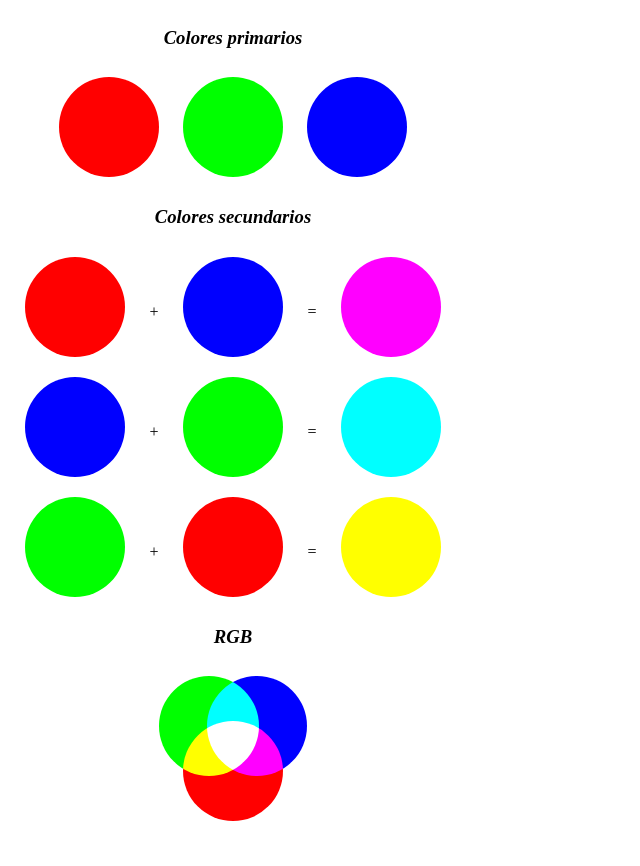
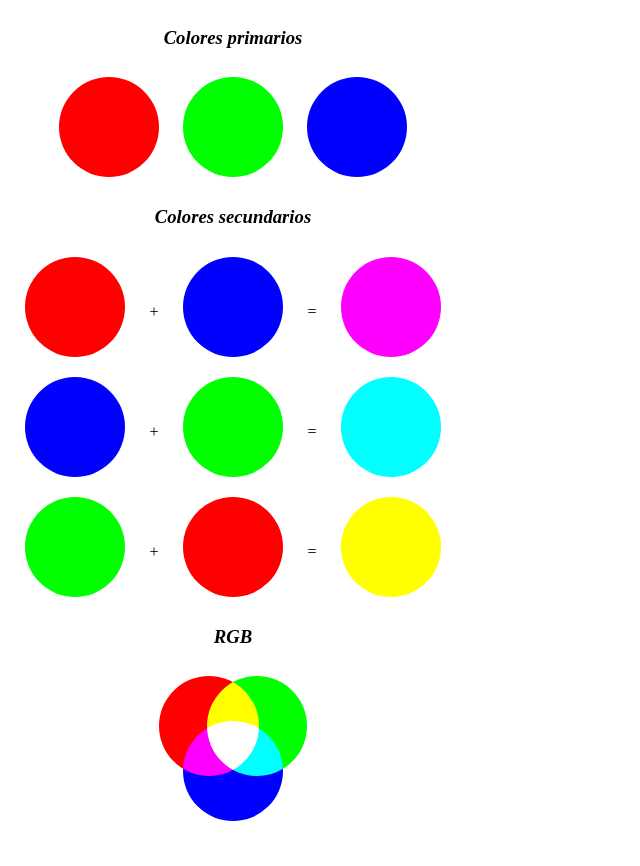
Before and after one commit to LiaPuigmi/cssExercises, a plain HTML site: page ejercicioColores.html in a window 1280 px wide. Shown: the whole page, without its empty margins (0-640 px from the left). Drawn offline with Linux system fonts and the light colour scheme.

Commit message:
color exercise donee

```diff
--- a/css/styleColores.css
+++ b/css/styleColores.css
@@ -70,25 +70,25 @@ p{
 
 }
 
+.blue2{
+    position: relative;
+    top: 45px;
+    background-color: rgba(0, 0, 255,1);
+    mix-blend-mode: screen;
+
+}
+
 .red2{
     position: relative;
-    top: 45px;
-    background-color: rgba(255, 0, 0,1);
+    left: 100px;
+    background-color: rgba(255, 0, 0, 1);
     mix-blend-mode: screen;
 
 }
 
 .green2{
     position: relative;
-    left: 100px;
+    left: -100px;
     background-color: rgba(0, 255, 0, 1);
-    mix-blend-mode: screen;
-
-}
-
-.blue2{
-    position: relative;
-    left: -100px;
-    background-color: rgba(0, 0, 255, 1);
     mix-blend-mode:screen;
 }
--- a/ejercicioColores.html
+++ b/ejercicioColores.html
@@ -38,9 +38,10 @@
          </section>
          <h3>RGB</h3>
          <section class="row row2">
-            <div class="green green2"></div>
             <div class="red red2"></div>
             <div class="blue blue2"></div>
+            <div class="green green2"></div>
+
         </section>
     </section>
 
```
